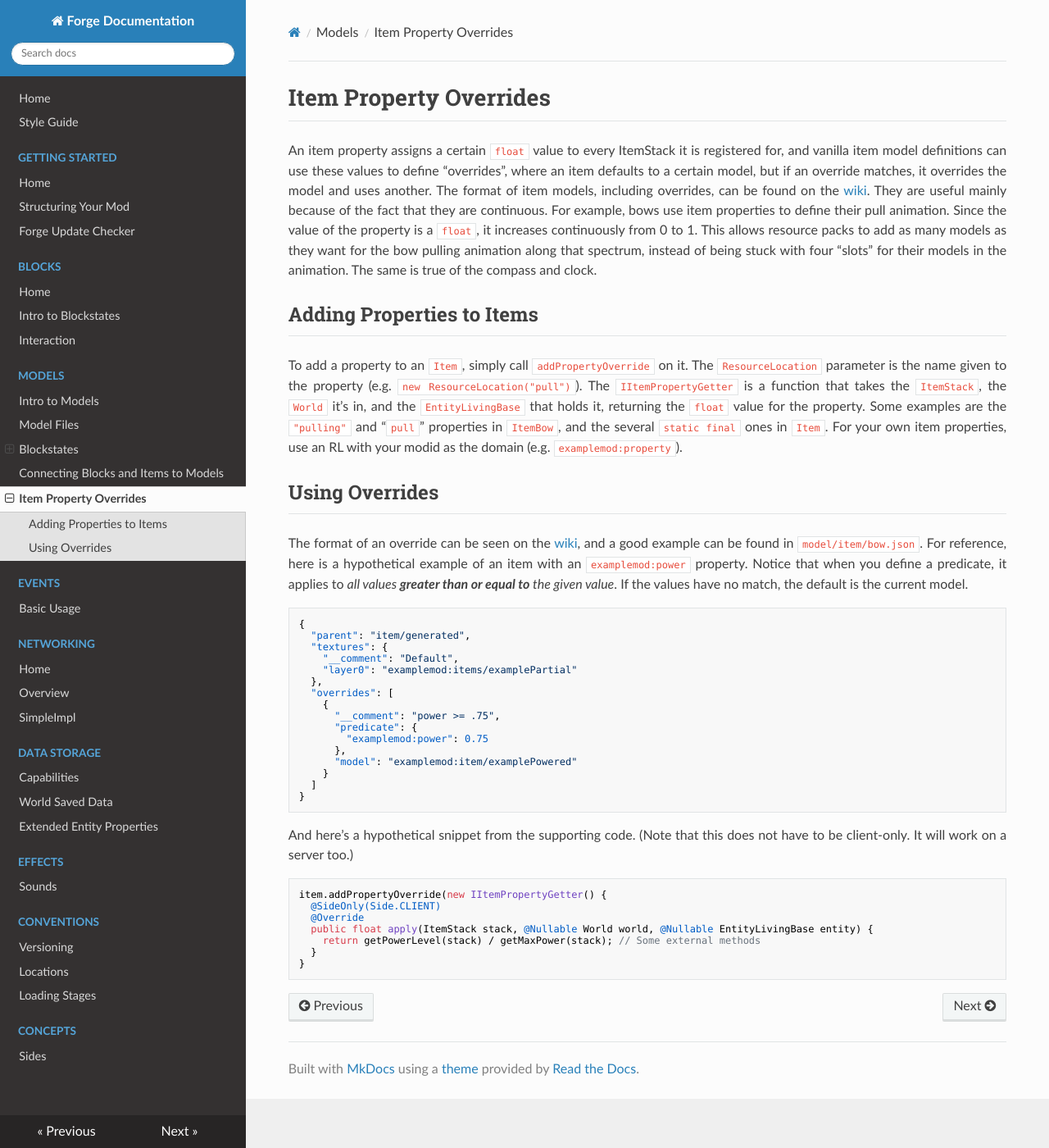
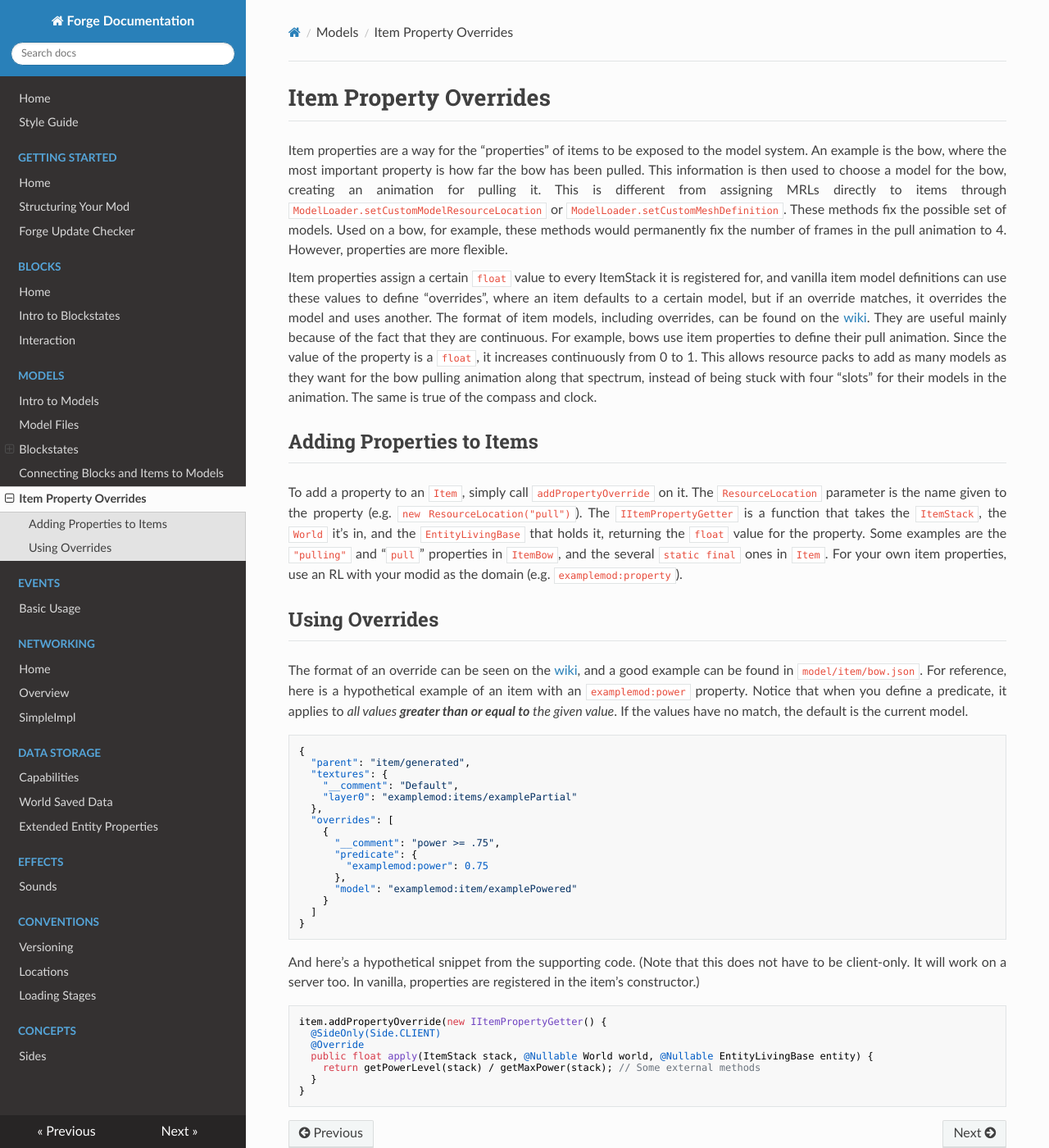
Before and after one commit to MinecraftForge/Documentation, an MkDocs documentation site: the page built from docs/models/overrides.md, in a window 1280 px wide and 1400 px high. Shown: the whole window at 82% size. Built offline with MkDocs 1.6.1, drawn with Linux system fonts in a browser that asks for light colours; nearby versions of some CDN libraries; old or Windows-style settings are respelled for this version of MkDocs.

Commit message:
Improve some more

````diff
--- a/docs/models/overrides.md
+++ b/docs/models/overrides.md
@@ -1,7 +1,9 @@
 Item Property Overrides
 =======================
 
-An item property assigns a certain `float` value to every ItemStack it is registered for, and vanilla item model definitions can use these values to define "overrides", where an item defaults to a certain model, but if an override matches, it overrides the model and uses another. The format of item models, including overrides, can be found on the [wiki][]. They are useful mainly because of the fact that they are continuous. For example, bows use item properties to define their pull animation. Since the value of the property is a `float`, it increases continuously from 0 to 1. This allows resource packs to add as many models as they want for the bow pulling animation along that spectrum, instead of being stuck with four "slots" for their models in the animation. The same is true of the compass and clock.
+Item properties are a way for the "properties" of items to be exposed to the model system. An example is the bow, where the most important property is how far the bow has been pulled. This information is then used to choose a model for the bow, creating an animation for pulling it. This is different from assigning MRLs directly to items through `ModelLoader.setCustomModelResourceLocation` or `ModelLoader.setCustomMeshDefinition`. These methods fix the possible set of models. Used on a bow, for example, these methods would permanently fix the number of frames in the pull animation to 4. However, properties are more flexible.
+
+Item properties assign a certain `float` value to every ItemStack it is registered for, and vanilla item model definitions can use these values to define "overrides", where an item defaults to a certain model, but if an override matches, it overrides the model and uses another. The format of item models, including overrides, can be found on the [wiki][]. They are useful mainly because of the fact that they are continuous. For example, bows use item properties to define their pull animation. Since the value of the property is a `float`, it increases continuously from 0 to 1. This allows resource packs to add as many models as they want for the bow pulling animation along that spectrum, instead of being stuck with four "slots" for their models in the animation. The same is true of the compass and clock.
 
 
 Adding Properties to Items
@@ -34,7 +36,7 @@ The format of an override can be seen on the [wiki][], and a good example can be
 }
 ```
 
-And here's a hypothetical snippet from the supporting code. (Note that this does not have to be client-only. It will work on a server too.)
+And here's a hypothetical snippet from the supporting code. (Note that this does not have to be client-only. It will work on a server too. In vanilla, properties are registered in the item's constructor.)
 
 ```java
 item.addPropertyOverride(new IItemPropertyGetter() {
````
Also changed, not shown: docs/models/blockstates/introduction.md (+3 -1 lines), docs/models/introduction.md (+2 -2 lines), docs/models/using.md (+1 -1 lines).
